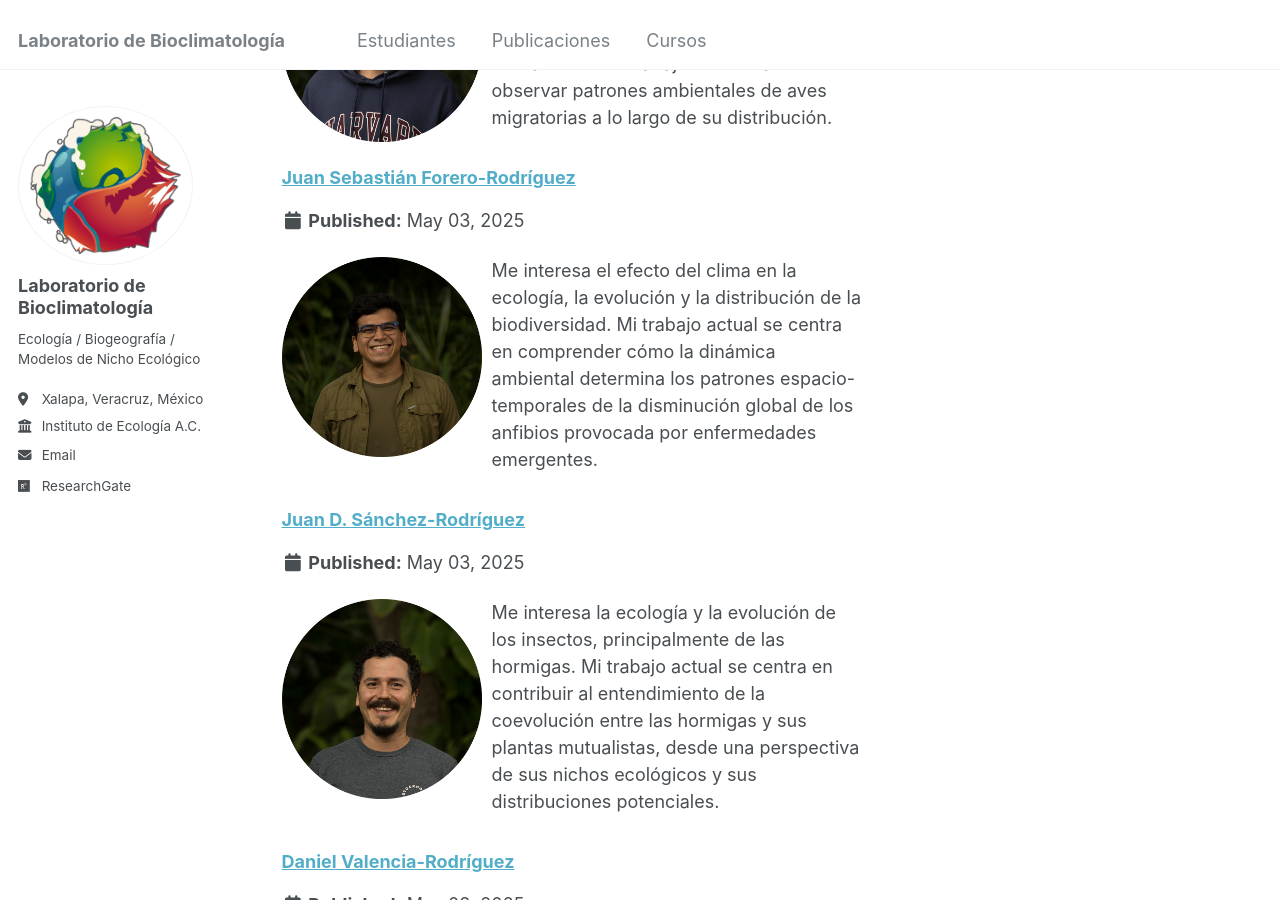
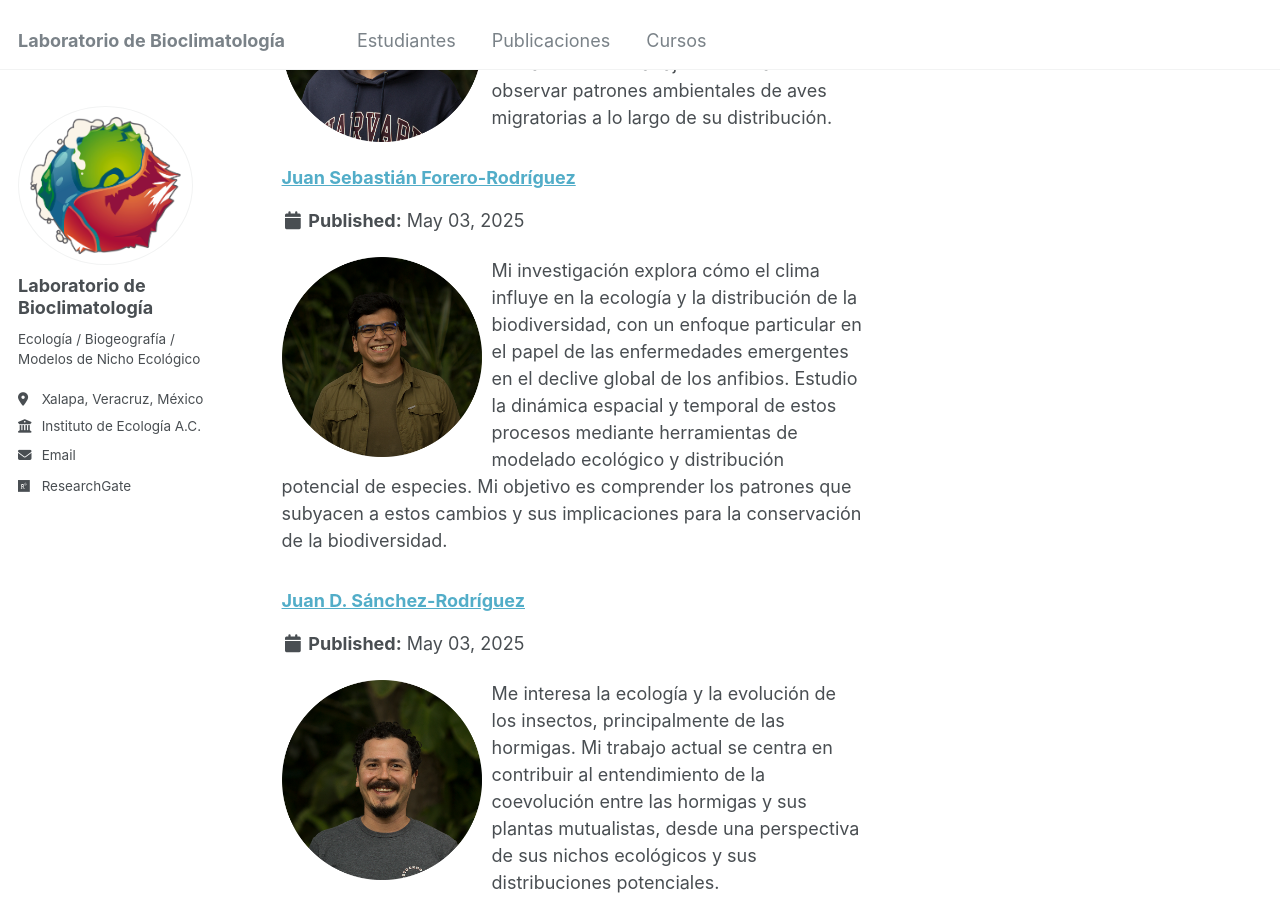
Before and after one commit to Labbioclim/bioclimat, a Jekyll site: the page built from _pages/portfolio.html, in a window 1280 px wide and 900 px high, scrolled down 1580 px. Built offline with Jekyll 4.4.1, drawn with Linux system fonts in a browser that asks for light colours.

Commit message:
Update JSFR.html
Cambié el texto de mi perfil

```diff
--- a/_portfolio/JSFR.html
+++ b/_portfolio/JSFR.html
@@ -4,5 +4,5 @@ collection: portfolio
 category: phd
 link: "https://www.researchgate.net/profile/Juan-Forero-Rodriguez"
 permalink: "https://labbioclim.github.io/https:/www.researchgate.net/profile/Juan-Forero-Rodriguez"
-excerpt: "<img src='https://labbioclim.github.io/bioclimat/images/sebas.png' style='width: 200px; float: left; margin-right: 10px;'> Me interesa el efecto del clima en la ecología, la evolución y la distribución de la biodiversidad. Mi trabajo actual se centra en comprender cómo la dinámica ambiental determina los patrones espacio-temporales de la disminución global de los anfibios provocada por enfermedades emergentes."
+excerpt: "<img src='https://labbioclim.github.io/bioclimat/images/sebas.png' style='width: 200px; float: left; margin-right: 10px;'> Mi investigación explora cómo el clima influye en la ecología y la distribución de la biodiversidad, con un enfoque particular en el papel de las enfermedades emergentes en el declive global de los anfibios. Estudio la dinámica espacial y temporal de estos procesos mediante herramientas de modelado ecológico y distribución potencial de especies. Mi objetivo es comprender los patrones que subyacen a estos cambios y sus implicaciones para la conservación de la biodiversidad."
 ---
```
